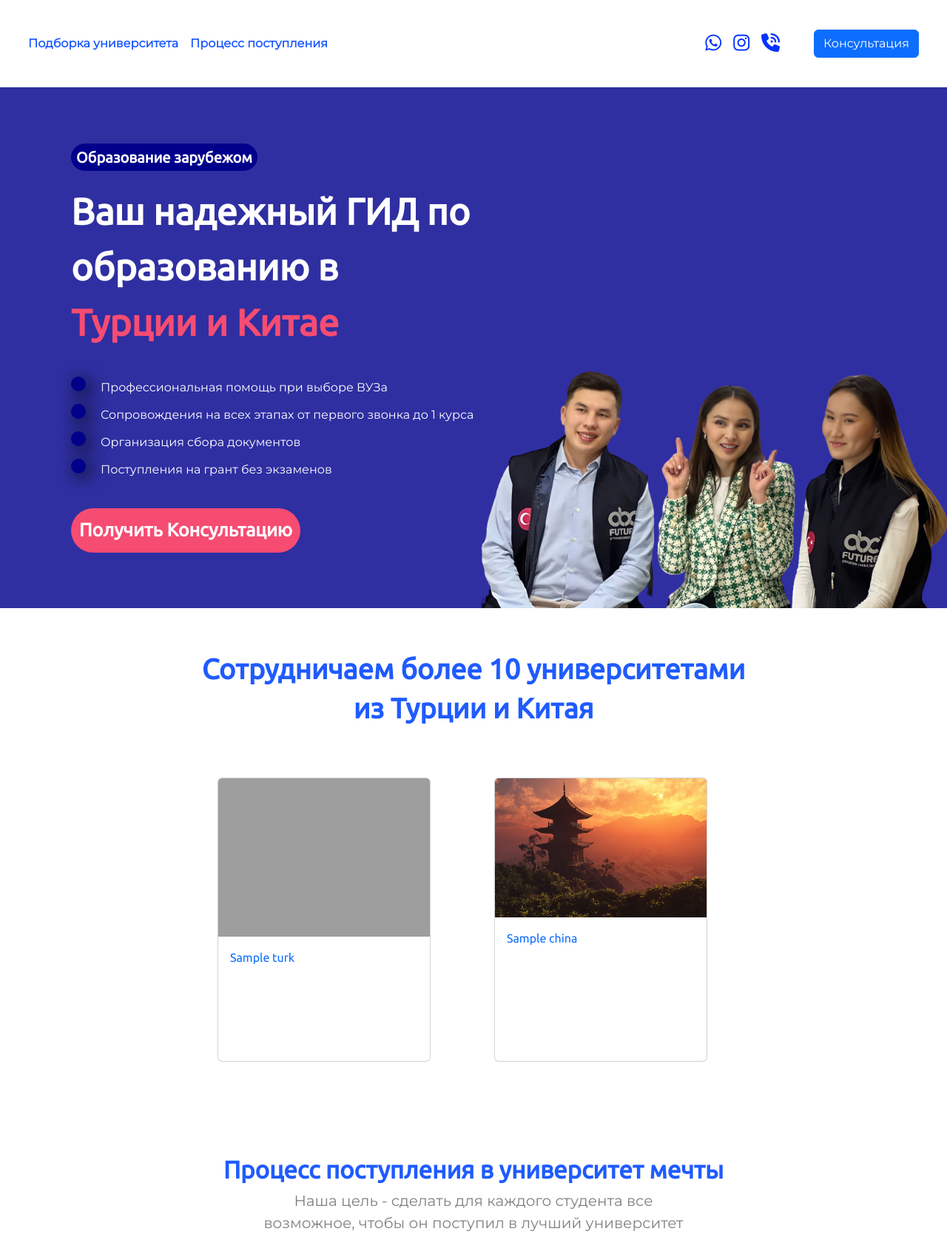
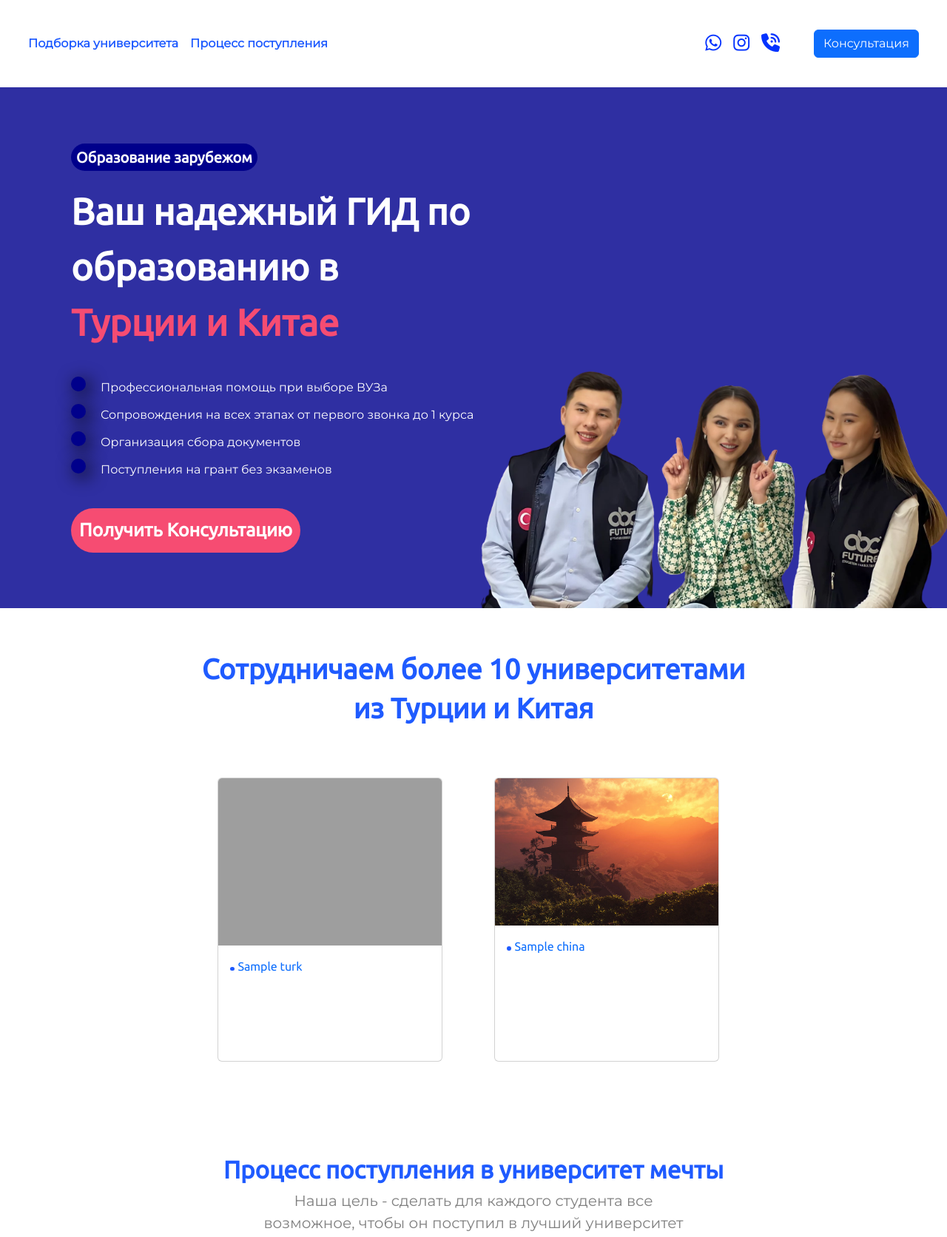
Before and after one commit to Yerassyliitu/turkdunyasi, a Django app: template index/templates/index/index.html in a window 1280 px wide. Shown: the top 1672 px of the page at 74% size. Run offline with Django 4.2, Linux system fonts and the light colour scheme; the template is opened without the code that fills it: most values are stand-ins (such as "Sample title", 1, 10 or a date in 2020); some libraries are stand-ins or nearby versions; grey boxes are pictures that could not be loaded.

Commit message:
design over 5

```diff
--- a/index/templates/index/index.html
+++ b/index/templates/index/index.html
@@ -70,21 +70,21 @@
             <ul class="sec3-list">
               <div class="row">
                 <div class="col-md-6 col-sm-12">
-                  <div class="card" style="width: 18rem; height:24rem; margin-bottom: 20px;">
+                  <div class="card" style="width: 19rem; height:24rem; margin-bottom: 20px;">
                     <img class="card-img-top" src="{% static 'image/ISTANBUL.jpg' %}" alt="Card image cap">
                     <div class="card-body">
                       {% for turk in turkey_universities %}
-                        <a href="{% url 'catalog' %}">{{turk.title}}</a>
+                        <a class="bullet" href="{% url 'catalog' %}">{{turk.title}}</a></br>
                       {% endfor %}
                     </div>
                   </div>
                 </div>
                 <div class="col-md-6 col-sm-12">
-                  <div class="card" style="width: 18rem; height:24rem;">
+                  <div class="card" style="width: 19rem; height:24rem;">
                     <img class="card-img-top" src="{% static 'image/Places-in-China.jpg' %}" alt="Card image cap">
                     <div class="card-body">
                       {% for china in china_universities %}
-                        <a href="{% url 'catalog' %}">{{china.title}}</a>
+                        <a class="bullet" href="{% url 'catalog' %}">{{china.title}}</a></br>
                       {% endfor %}
                     </div>
                   </div>
--- a/static/css/main.css
+++ b/static/css/main.css
@@ -223,6 +223,18 @@ button:hover .uli{
     text-decoration: none;
     display: block;
 }
+
+a.bullet::before { /* add the new bullet point */
+    display: inline-block;
+    content: '';
+    -webkit-border-radius: 0.25rem;
+    border-radius: 1rem;
+    height: 0.35rem;
+    width: 0.35rem;
+    margin-right: 0.3rem;
+    background-color: #1f5bff;
+}
+
   /* Изменение цвета выпадающих ссылок при наведении курсора */
 .btn-wrapper{
     display: flex;
```
